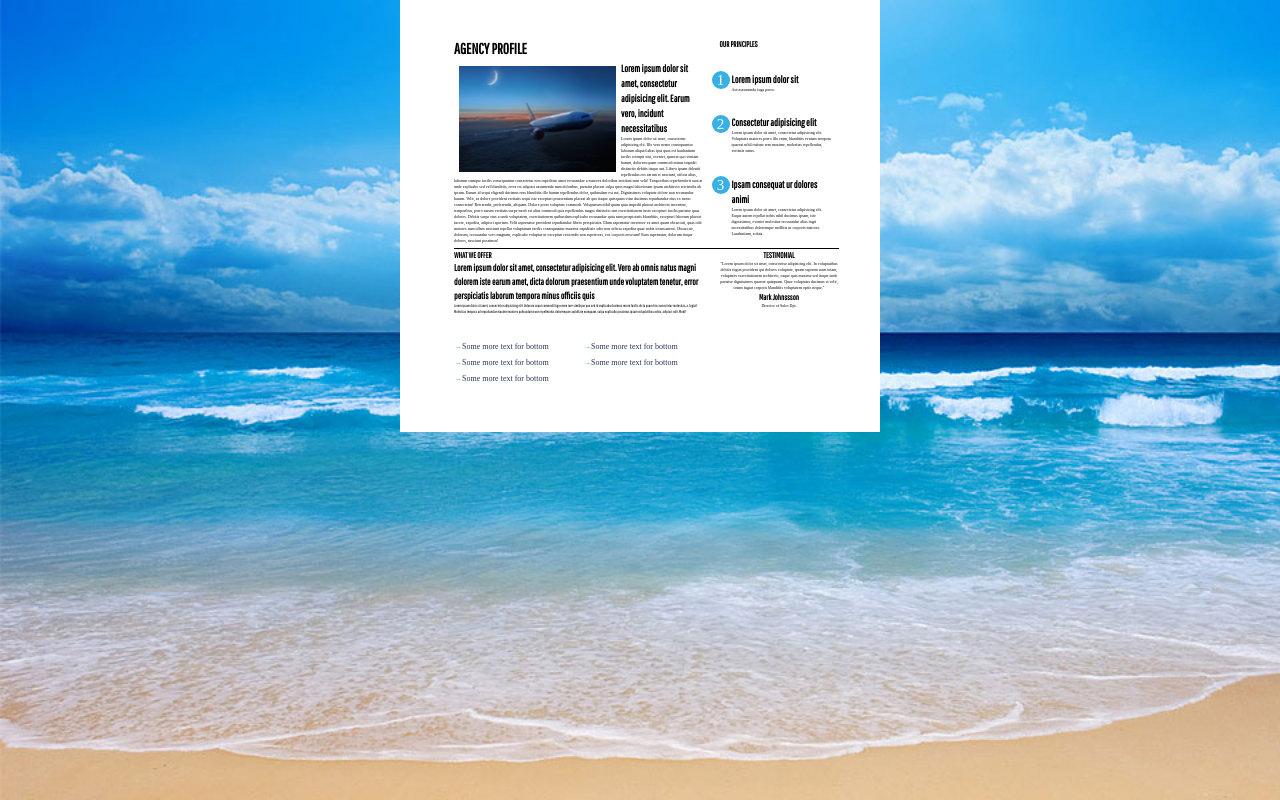
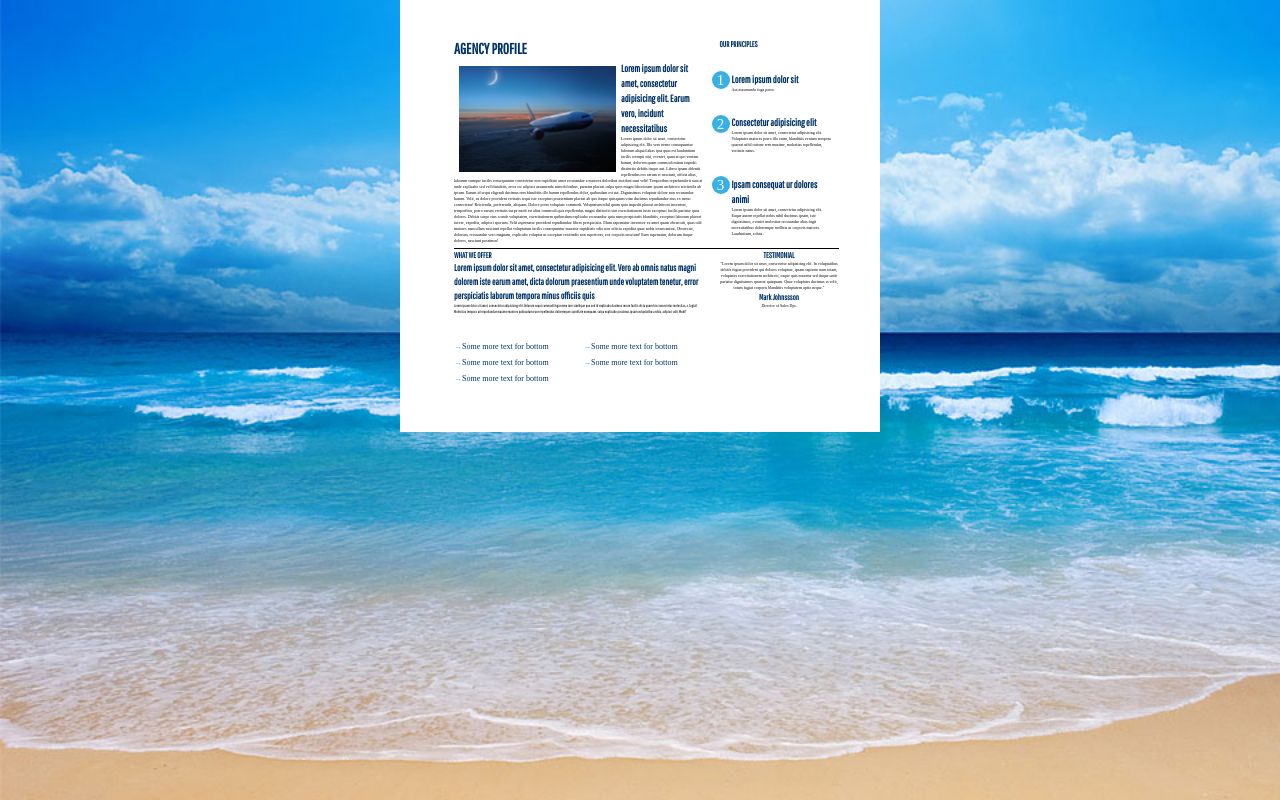
Before and after one commit to sportster883/homework4, a plain HTML site: page index.html in a window 1280 px wide. Drawn offline with Linux system fonts and the light colour scheme.

Commit message:
some colors edited in css

```diff
--- a/CSS/styles.css
+++ b/CSS/styles.css
@@ -7,6 +7,10 @@
 img {
     float: left;
     margin: 5px;
+    }
+h1, h2, h3, h4, h6 {
+    font-family: 'Pathway Gothic One';
+    color: #003366;
     }
 
 .top {
@@ -47,8 +51,12 @@ img {
     display: inline-block;
     font-family: 'Pathway Gothic One';
     width: 250px;
-    color:263555;
+    color:#003366;
 
+}
+
+.offer p{
+    color: #000;
 }
 
 .testimonial {
@@ -57,12 +65,13 @@ img {
     vertical-align: top;
     float: right;
     width: 120px;
-    color:263555;
+    color:#003366;
     text-align: center;
     }
-h1, h2, h3, h4, h6 {
-    font-family: 'Pathway Gothic One'
-    }
+
+.testimonial p {
+    color: #000;
+}
 
 body {
     background-image: url(../tmp698246709049819137.jpg); no-repeat center;
@@ -71,19 +80,15 @@ body {
     }
 
 h1 {
-    color: 263555;
     font-size: 15px;
     }
 
-h3 {
-
-    color: 263555;
+h3, h4 {
     font-size: 10px;
     }
 
 h2 {
 
-    color:263555;
     line-height: 1.5;
     font-size: 8px;
     }
@@ -91,31 +96,25 @@ h2 {
 p {
     color: 000;
     font-size: 4px;
-
-    }
-
-h4 {
-    font-size: 10px;
-
     }
 
 ul li {
 padding: 0;
 margin: 0;
 list-style: none;
-}
+    }
 
 .numberCircle {
     list-style-type:none;
     font-size:15px;
-}
+    }
 
 .numberCircle li {
     margin: 0px;
-}
+    }
 .principles ol {
     counter-reset: numberCircle;
-}
+    }
 .principles li::before {
     border-radius:50%;
     counter-increment: numberCircle;
@@ -168,9 +167,8 @@ ul {
     columns: 2;
     list-style-type: none;
     font-size: 8px;
-
     margin-top: 20px;
     line-height: 2;
     width: 250px;
-    color: #263555
+    color: #003366;
     }
```
